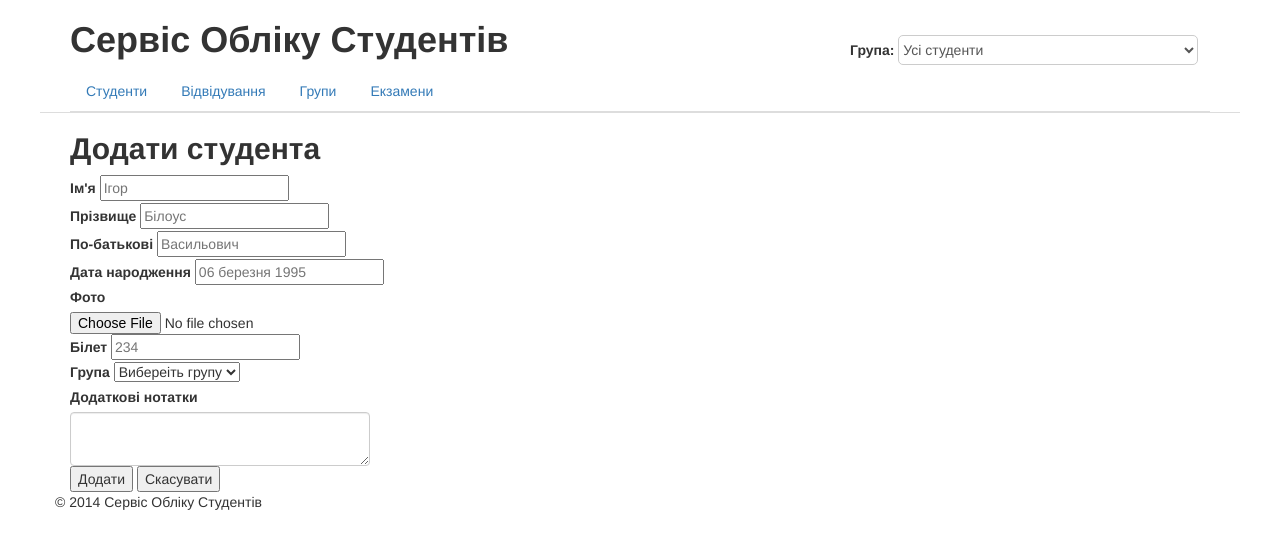
After one commit to igorkobilous/igorko, a Django app: template students/templates/students/students_add0.html in a window 1280 px wide. The commit adds this page. Shown: the top 549 px of the page. Run offline with Django 3.2, Linux system fonts and the light colour scheme; the template is opened without the code that fills it: most values are stand-ins (such as "Sample title", 1, 10 or a date in 2020); some libraries are stand-ins or nearby versions.

Commit message:
add students form finished

```diff
--- a/students/static/css/main.css
+++ b/students/static/css/main.css
@@ -1,9 +1,5 @@
 /* Global Style*/
-#header{
-	background: url('http://uconstructor.com/_ld/3/44534487.jpg');
-	background-repeat: repeat;
-	margin-bottom: 5px;
-}
+
 h1, h2, h3, h4, h5, h6{
 	font-weight: bold;
 }
@@ -27,8 +23,6 @@ h1, h2, h3, h4, h5, h6{
 #footer{
 	border-top: 1px solid #DDDDDD;
 	padding-top: 10px;
-	background: url('http://uconstructor.com/_ld/3/44534487.jpg');
-	background-repeat: repeat;
 }
 
 #month>ul{
@@ -40,6 +34,10 @@ h1, h2, h3, h4, h5, h6{
 }
 #month>ul>li>a{
 	text-decoration: none;
+}
+
+#add_students{
+	padding-bottom: 15px;
 }
 
 .border {
@@ -71,26 +69,22 @@ h1, h2, h3, h4, h5, h6{
 	color: #555555;
 }
 
-.edit_student{
-	text-align: center;
-}
 
-.edit_student td{
-	text-align: left;
-	vertical-align: top;
-	padding-top: 15px;
-}
 
 td.right{
 	text-align: right;
 	padding-right: 15px;
 }
 
-textarea{
-	overflow: auto;
-}
 
 #evan1{
 	background: #f2f2f2;
 	border-top: 1px solid #DDDDDD;
 }
+
+/* Form Styles */
+textarea,
+select,
+input {
+max-width: 300px;
+}
--- a/students/templates/students/base.html
+++ b/students/templates/students/base.html
@@ -58,9 +58,11 @@
 		<div class="row" id="content-columns">
       		<div class="col-xs-12" id="content-column">
 
-        		{% comment "Not used alert so far" %}
-        		<div class="alert alert-warning" role="alert">Status Update!</div>
-        		{% endcomment %}
+        		{% block status_message %}
+						{% if request.GET.status_message %}
+        		<div class="alert alert-warning" role="alert">{{ request.GET.status_message }}</div>
+						{% endif %}
+						{% endblock %}
 
         		<h2>{% block title %}{% endblock title %}</h2>
         		{% block content %}{% endblock content %}
@@ -74,7 +76,7 @@
 		<div class="row" id="footer">
 			<div class="col-xs-12">
 				{% include "students/footer.html" %}
-        		{%block footer%}{%endblock footer%}
+        {%block footer%}{%endblock footer%}
 			</div>
 		</div>
 		<!-- End Footer-->
--- a/students/templates/students/exams_list.html
+++ b/students/templates/students/exams_list.html
@@ -63,7 +63,6 @@
 						{% endfor %}
 					</tbody>
 				</table>
-				{% endif %}
 				{% if exams.has_other_pages %}
 				{% with order_by=request.GET.order_by reverse=request.GET.reverse %}
 								<nav>
@@ -79,4 +78,8 @@
 								</nav>
 				{% endwith %}
 				{% endif %}
+				{% else %}
+				<p>Поки немає екзаменів у базі</p>
+				{% endif %}
+
 	{% endblock content %}
--- a/students/templates/students/footer.html
+++ b/students/templates/students/footer.html
@@ -1,3 +1,3 @@
 {% block footer %}
-&copy; 2014 Сервіс Обліку Студентів
+<p>&copy; 2014 Сервіс Обліку Студентів</p>
 {% endblock footer %}
--- a/students/templates/students/groups_list.html
+++ b/students/templates/students/groups_list.html
@@ -55,11 +55,12 @@
             {% endfor %}
           </tbody>
         </table>
+				{% include "students/pagination.html" %}
+        {%block pag%}{%endblock pag%}
         <!-- End Students Listing -->
         {% else %}
         <p>Поки немає груп у базі.</p>
         {% endif %}
 
-        {% include "students/pagination.html" %}
-        {%block pag%}{%endblock pag%}
+
 {% endblock content %}
--- /dev/null
+++ b/students/templates/students/students_add0.html
@@ -0,0 +1,63 @@
+{% extends "students/base.html" %}
+{% load static from staticfiles %}
+{% block meta_title %}Додавання студента{% endblock meta_title %}
+
+{% block title %}Додати студента{% endblock title %}
+
+{% block content %}
+	<form action="{% url 'students_add' %}" method="post"
+			enctype="multipart/form-data">
+			<div>
+				<label for="first_name">Ім'я</label>
+				<input type="text" value=""
+							 name="first_name" id="first_name"
+							 placeholder="Ігор" />
+			</div>
+			<div>
+				<label for="last_name">Прізвище</label>
+				<input type="text" value=""
+							 name="last_name" id="last_name"
+							 placeholder="Білоус" />
+			</div>
+			<div>
+				<label for="middle_name">По-батькові</label>
+				<input type="text" value=""
+							 name="middle_name" id="middle_name"
+							 placeholder="Васильович" />
+			</div>
+			<div>
+				<label for="birthday">Дата народження</label>
+				<input type="text" value=""
+							 name="birthday" id="birthday"
+							 placeholder="06 березня 1995" />
+			</div>
+			<div>
+				<label for="photo">Фото</label>
+				<input type="file" value=""
+							 name="photo" id="photo" />
+			</div>
+			<div>
+				<label for="ticket">Білет</label>
+				<input type="text" value=""
+							 name="ticket" id="ticket" placeholder="234" />
+			</div>
+			<div>
+				<label for="student_group">Група</label>
+				<select name="student_group" id="student_group">
+						<option value="">Вибереіть групу</option>
+						{% for group in groups %}
+						<option value="{{group.id}}">{{group.title}}</option>
+						{% endfor %}
+				</select
+			</div>
+			<div>
+				<label for="notes">Додаткові нотатки</label>
+				<textarea name="notes" id="notes"
+									class="form-control"></textarea>
+			</div>
+			<div>
+				<input type="submit" value="Додати" name="add_button" />
+				<button type="submit" name="cancel_button">Скасувати</button>
+			</div>
+	</form>
+{% endblock content %}
--- a/students/templates/students/students_list.html
+++ b/students/templates/students/students_list.html
@@ -71,10 +71,11 @@
 						{% endfor%}
 					</tbody>
 				</table>
+				{% include "students/pagination.html" %}
+				{%block pag%}{%endblock pag%}
 				{% else %}
 				<p>Поки немає студентів у базі</p>
 				{% endif %}
-				{% include "students/pagination.html" %}
-				{%block pag%}{%endblock pag%}
+
 
 			{% endblock content %}
```
Also changed, not shown: students/templates/students/students_add.html (added, +112 -0 lines), students/views/students.py (+79 -3 lines), students/models/student.py (line endings or trailing spaces). Lines whose indentation alone changed are shown as unchanged.
